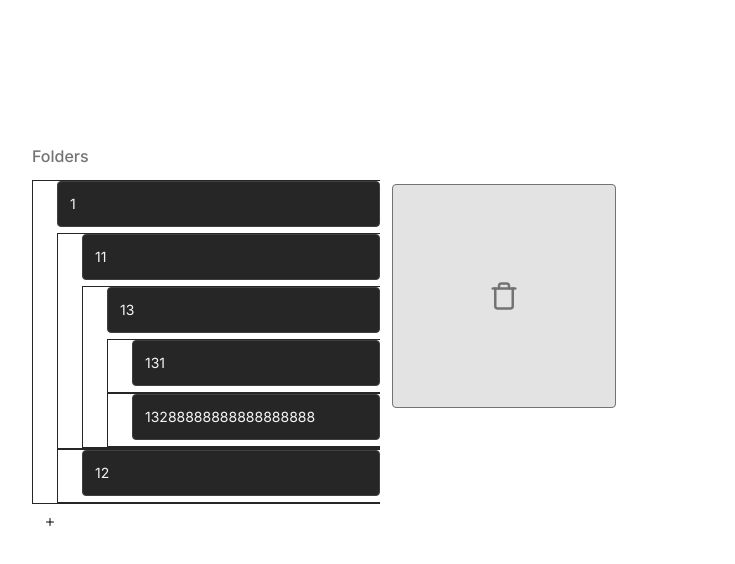
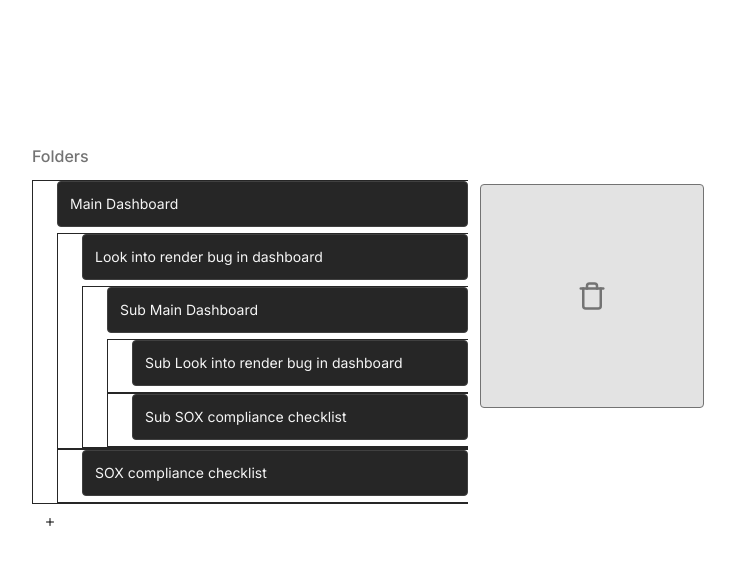
Before and after one commit to Mohith-Kumar28/bharatx_assessment, a Next.js app: page / in a window 1280 px wide. Shown: the top 564 px of the page, without its empty margins (112-847 px from the left). Built offline with nearby package versions, Linux system fonts and the light colour scheme.

Commit message:
added realistic folder names

```diff
--- a/src/components/dragable-list.tsx
+++ b/src/components/dragable-list.tsx
@@ -445,52 +445,46 @@ interface CardType {
   title: string;
   id: string; // Ensure this is always an integer
   column: string;
-  childrenIds?: string[];
+
   parentId?: string | null; // Optional parentId field
 }
 
 const DEFAULT_CARDS: CardType[] = [
   {
     title: "Main Dashboard",
-    id: "1",
+    id: "Main Dashboard", // Using title as ID
     column: "folder",
-    // childrenIds: ["11", "12"],
-    parentId: null, // Root element has no parent
+    parentId: null,
   },
   {
     title: "Look into render bug in dashboard",
-    id: "11",
+    id: "Look into render bug in dashboard", // Using title as ID
     column: "folder",
-    // childrenIds: ["13"],
-    parentId: "1", // Child of "Main Dashboard"
+    parentId: "Main Dashboard", // Adjusted to match new ID format
   },
   {
     title: "SOX compliance checklist",
-    id: "12",
+    id: "SOX compliance checklist", // Using title as ID
     column: "folder",
-    // childrenIds: [],
-    parentId: "1", // Child of "Main Dashboard"
+    parentId: "Main Dashboard", // Adjusted to match new ID format
   },
   {
     title: "Sub Main Dashboard",
-    id: "13",
+    id: "Sub Main Dashboard", // Using title as ID
     column: "folder",
-    // childrenIds: ["131", "132"],
-    parentId: "11", // Child of "Look into render bug in dashboard"
+    parentId: "Look into render bug in dashboard", // Adjusted to match new ID format
   },
   {
     title: "Sub Look into render bug in dashboard",
-    id: "131",
+    id: "Sub Look into render bug in dashboard", // Using title as ID
     column: "file",
-    // childrenIds: [],
-    parentId: "13", // Child of "Sub Main Dashboard"
+    parentId: "Sub Main Dashboard", // Adjusted to match new ID format
   },
   {
     title: "Sub SOX compliance checklist",
-    id: "13288888888888888888",
+    id: "Sub SOX compliance checklist", // Using title as ID
     column: "folder",
-    // childrenIds: [],
-    parentId: "13", // Child of "Sub Main Dashboard"
+    parentId: "Sub Main Dashboard", // Adjusted to match new ID format
   },
 ];
 
```
